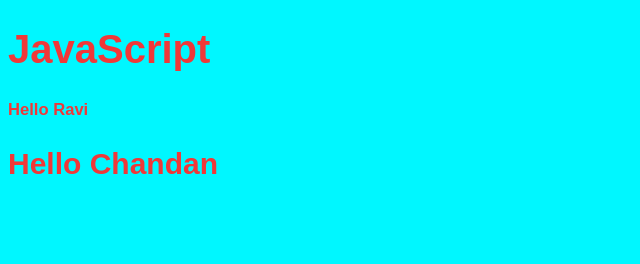
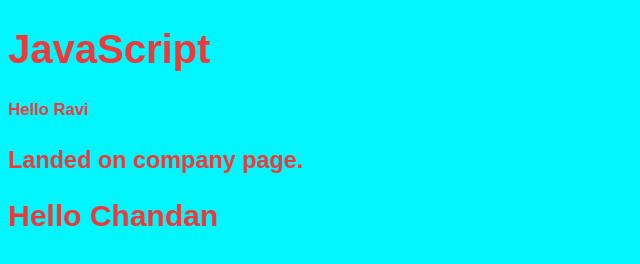
Before and after one commit to ravichoudhary29/Frontend, a plain HTML site: page index.html in a window 1280 px wide. Shown: the whole page, without its empty margins (0-640 px from the left). Drawn offline with Linux system fonts and the light colour scheme.

Commit message:
Add landed on company page feature.

```diff
--- a/index.html
+++ b/index.html
@@ -16,6 +16,7 @@
 <body>
   <h1>JavaScript</h1>
   <h5>Hello Ravi</h5>
+  <h3>Landed on company page.</h3>
   <div>
     <h2>Hello Chandan</h2>
   </div>
```
